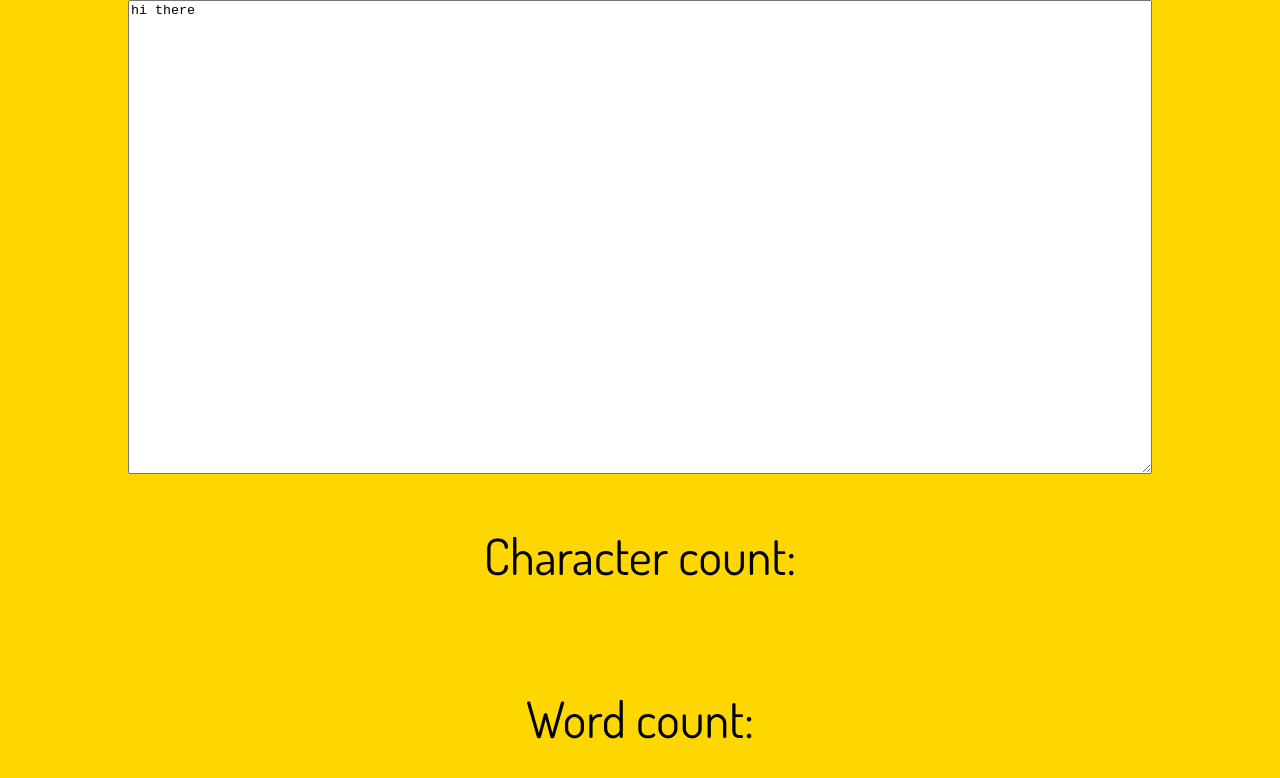
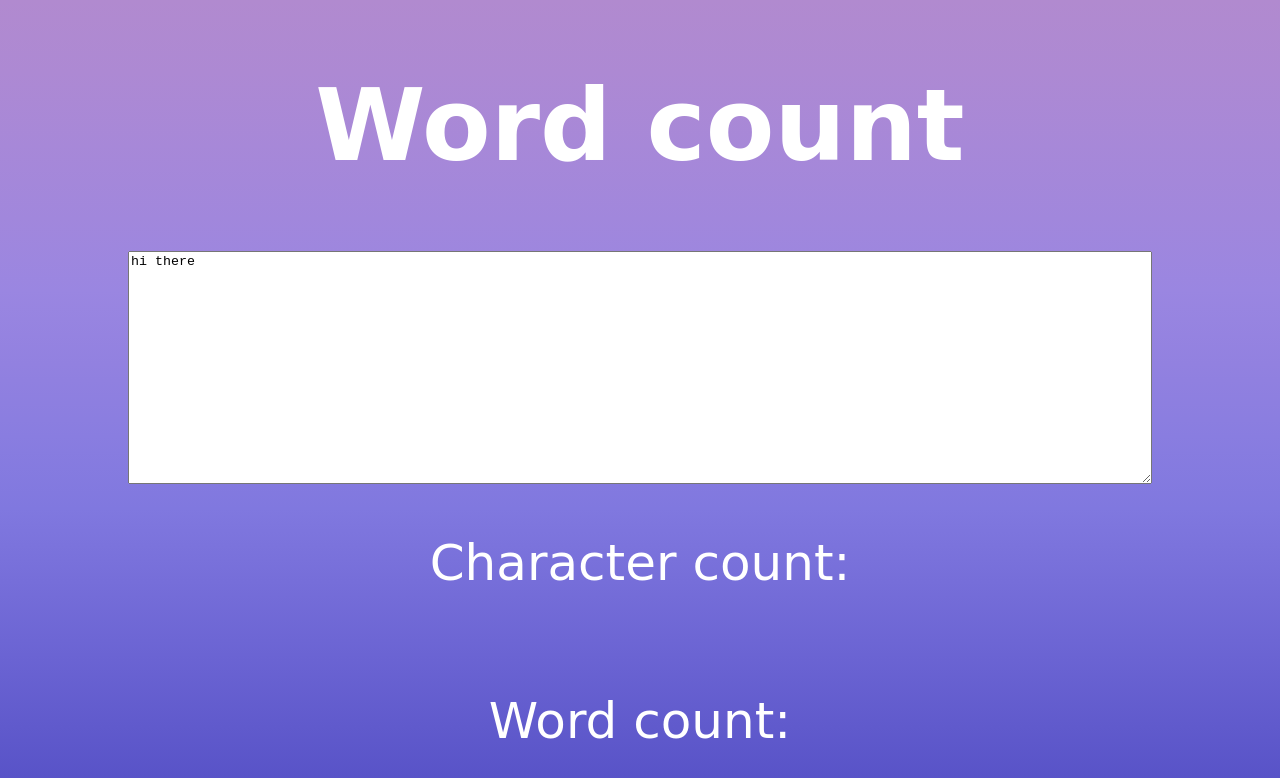
Before and after one commit to Rohtia/wordCountApp, a plain HTML site: page index.html in a window 1280 px wide. Drawn offline with Linux system fonts and the light colour scheme.

Commit message:
Page styled

```diff
--- a/index.css
+++ b/index.css
@@ -5,12 +5,13 @@ html, body {
 
 body {
     font-size: 50px;
-    font-family: 'Dosis', sans-serif;
+    font-family: 'courgette', cursive;
+    color: white;
+     background-image: linear-gradient(to top, #5550c6, #605acc, #6b64d3, #766ed9, #8078df, #897de0, #9281e0, #9a86e1, #a187dc, #a788d8, #ad89d3, #b18acf);
 }
 
 .container {
     height: 100vh;
-    background-color: gold;
     display: flex;
     flex-direction: column;
     justify-content: center;
--- a/index.html
+++ b/index.html
@@ -7,9 +7,9 @@
     </head>
     <body>
         <div class="container">
-         <!--  <h1>
+          <h1>
           Word count
-          </h -->
+        </h1>
             <textarea id="textArea" name="textArea" rows="4" cols="50" maxlength="200">hi there</textarea>
 
             <p>Character count: <span id="cCount"></span></p>
```
